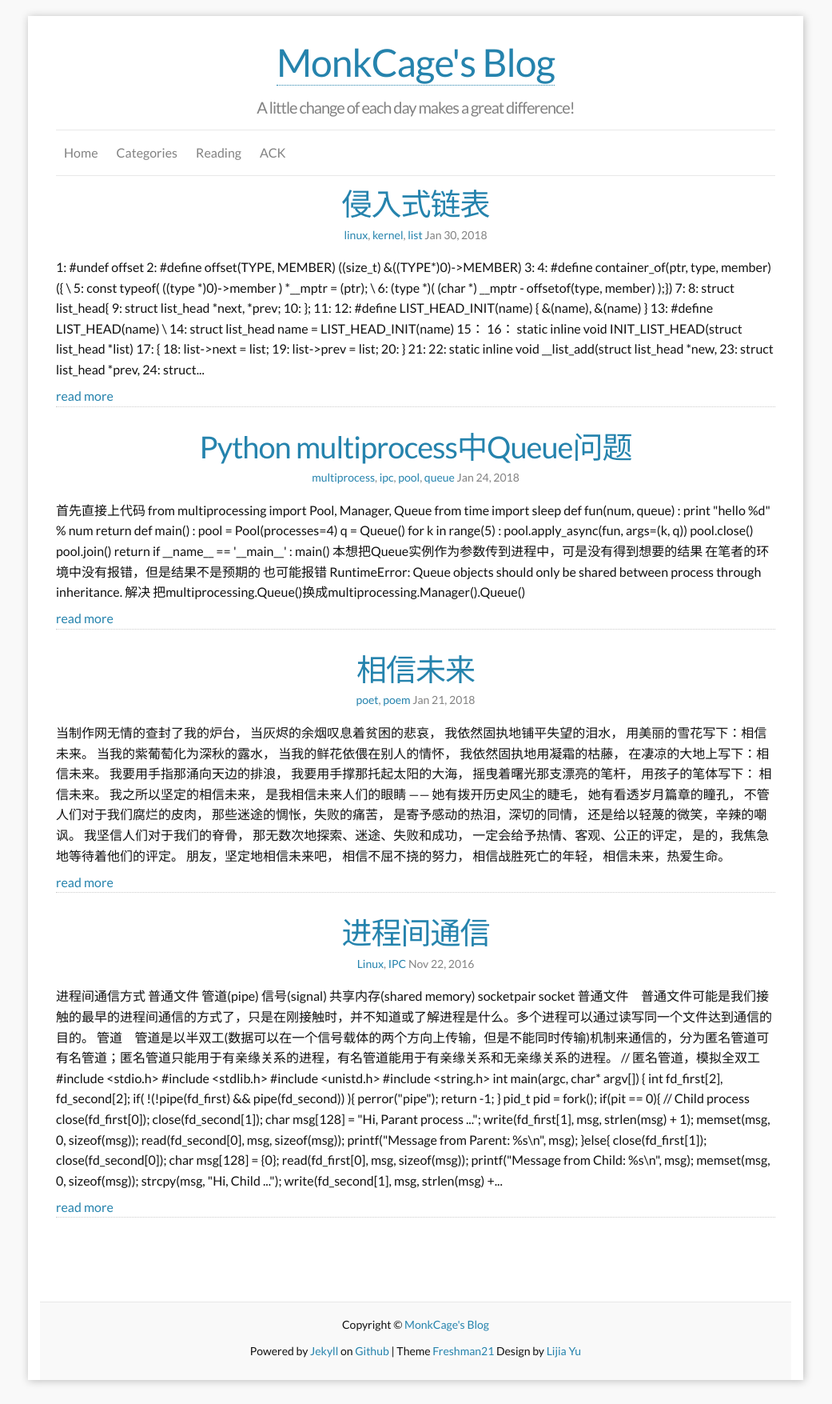
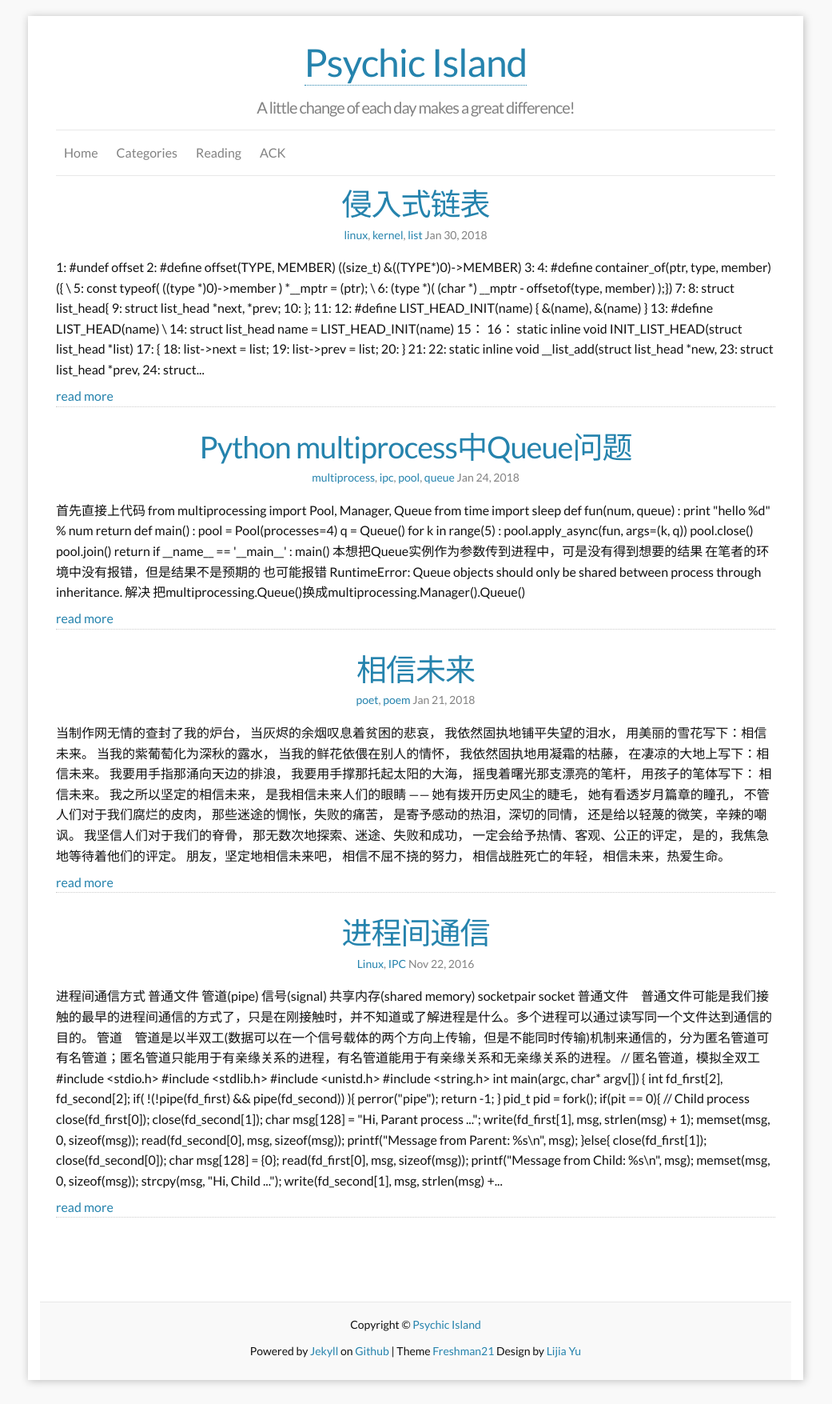
Before and after one commit to monkcage/blog, a Jekyll site: the page built from index.html, in a window 1280 px wide. Shown: the whole page at 80% size, without its empty margins (120-1161 px from the left). Built offline with Jekyll 4.4.1, drawn with Linux system fonts in a browser that asks for light colours; the list of posts is cut into pages by our own code.

Commit message:
Update _config.yml

```diff
--- a/_config.yml
+++ b/_config.yml
@@ -1,5 +1,5 @@
 ### Site info
-title: MonkCage's Blog
+title: Psychic Island
 tagline: A little change of each day makes a great difference!
 author: MonkCage
 email: monk_lp@sina.com
```
